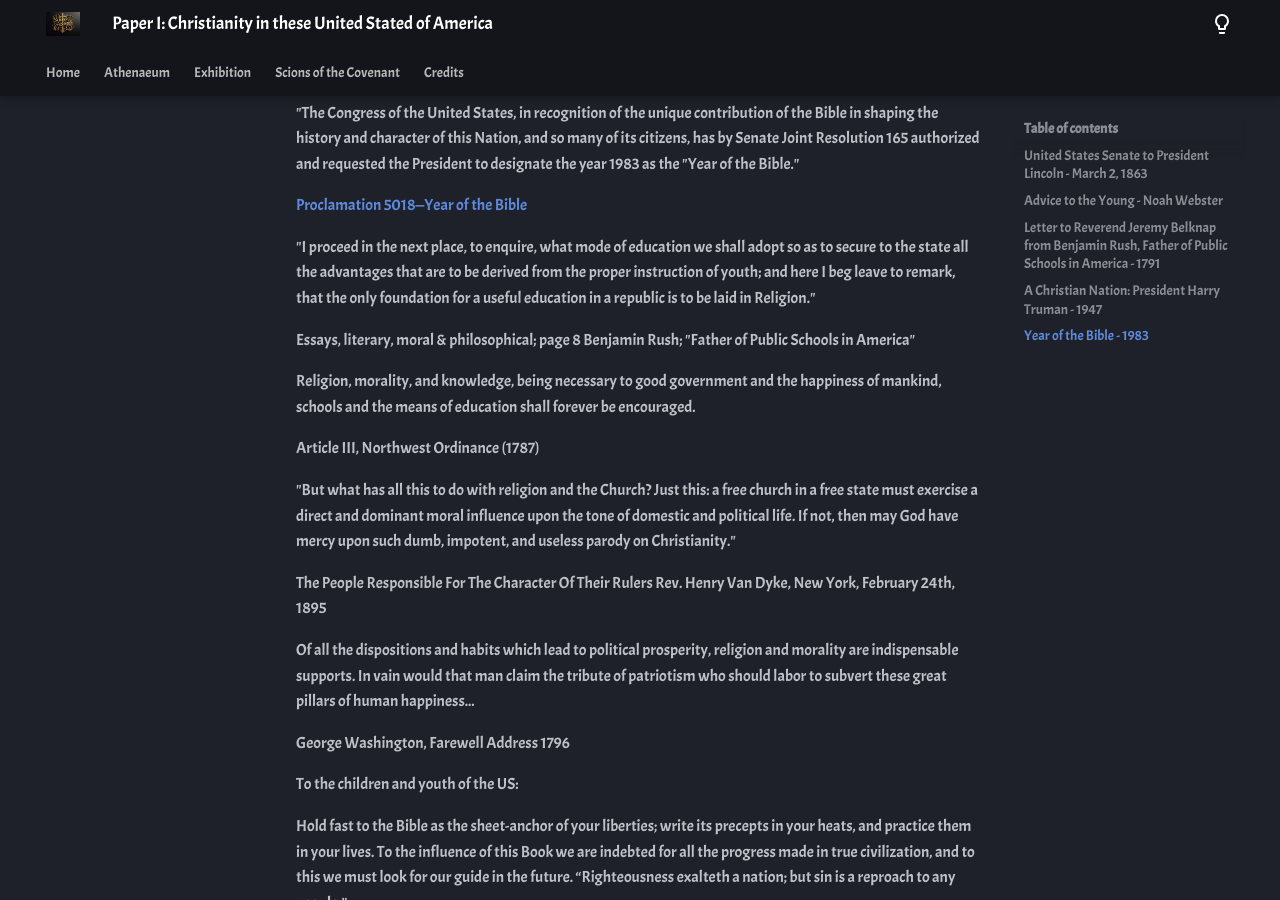
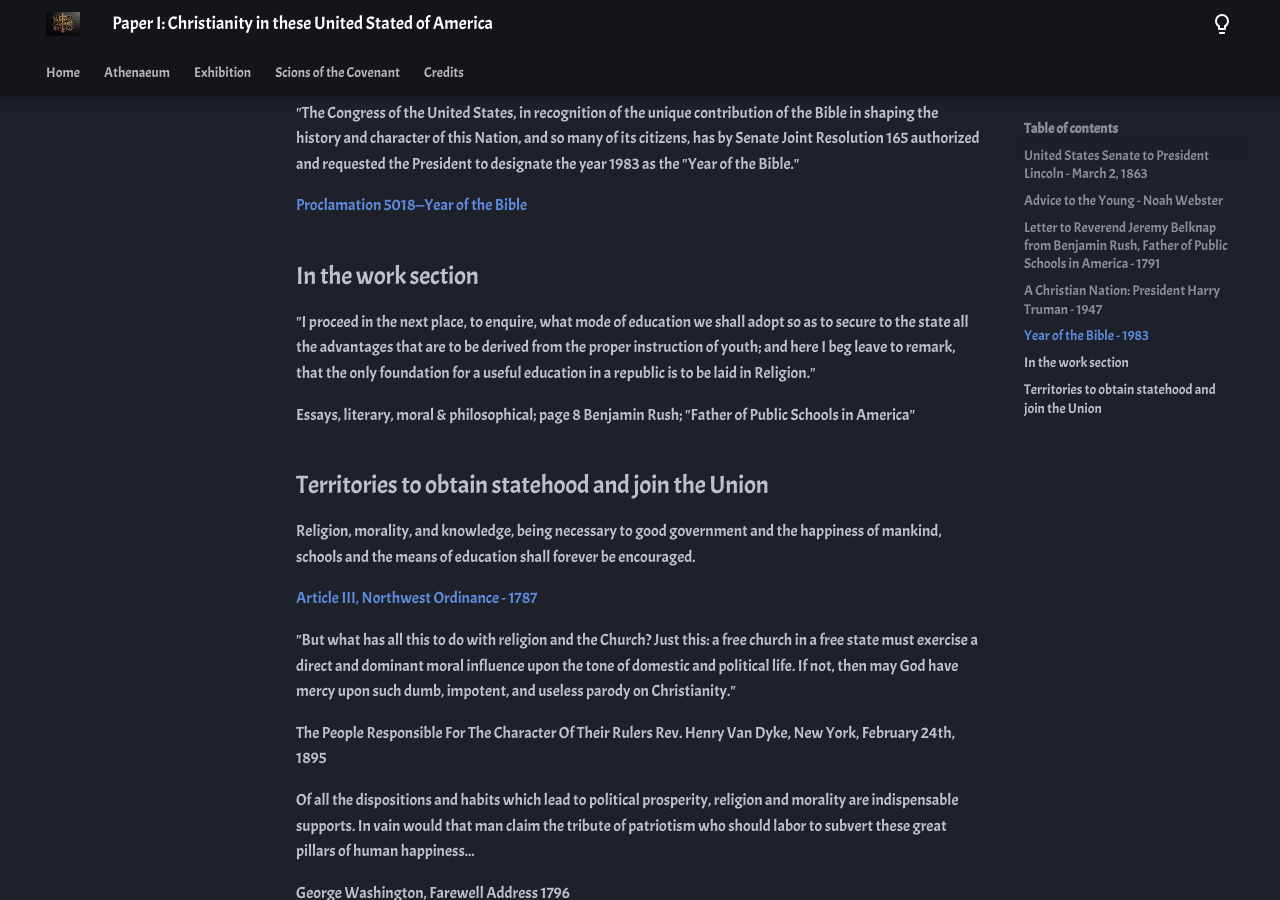
Before and after one commit to gamefreakcabe/solomons-arboretum, an MkDocs documentation site: the page built from docs/athen/usa-christianity.md, in a window 1280 px wide and 900 px high, scrolled down 1025 px. Built offline with MkDocs 1.6.1 and Material for MkDocs 9.7.7, drawn with Linux system fonts in a browser that asks for light colours.

```diff
--- a/docs/athen/usa-christianity.md
+++ b/docs/athen/usa-christianity.md
@@ -30,15 +30,18 @@ As a Christian Nation our earnest desire is to work with men of good will everyw
 
 [Proclamation 5018—Year of the Bible](https://www.govinfo.gov/content/pkg/STATUTE-97/pdf/STATUTE-97-Pg1545.pdf)
 
+## In the work section
 
 "I proceed in the next place, to enquire, what mode of education we shall adopt so as to secure to the state all the advantages that are to be derived from the proper instruction of youth; and here I beg leave to remark, that the only foundation for a useful education in a republic is to be laid in Religion."
 
 Essays, literary, moral & philosophical; page 8
 Benjamin Rush; "Father of Public Schools in America"
 
+## Territories to obtain statehood and join the Union
+
 Religion, morality, and knowledge, being necessary to good government and the happiness of mankind, schools and the means of education shall forever be encouraged.
 
-Article III, Northwest Ordinance (1787)
+[Article III, Northwest Ordinance - 1787](https://www.archives.gov/milestone-documents/northwest-ordinance)
 
 "But what has all this to do with religion and the Church?
 Just this: a free church in a free state must exercise a direct and dominant moral influence upon the tone of domestic and political life.
```
Also changed, not shown: compose.yaml (+6 -1 lines).
